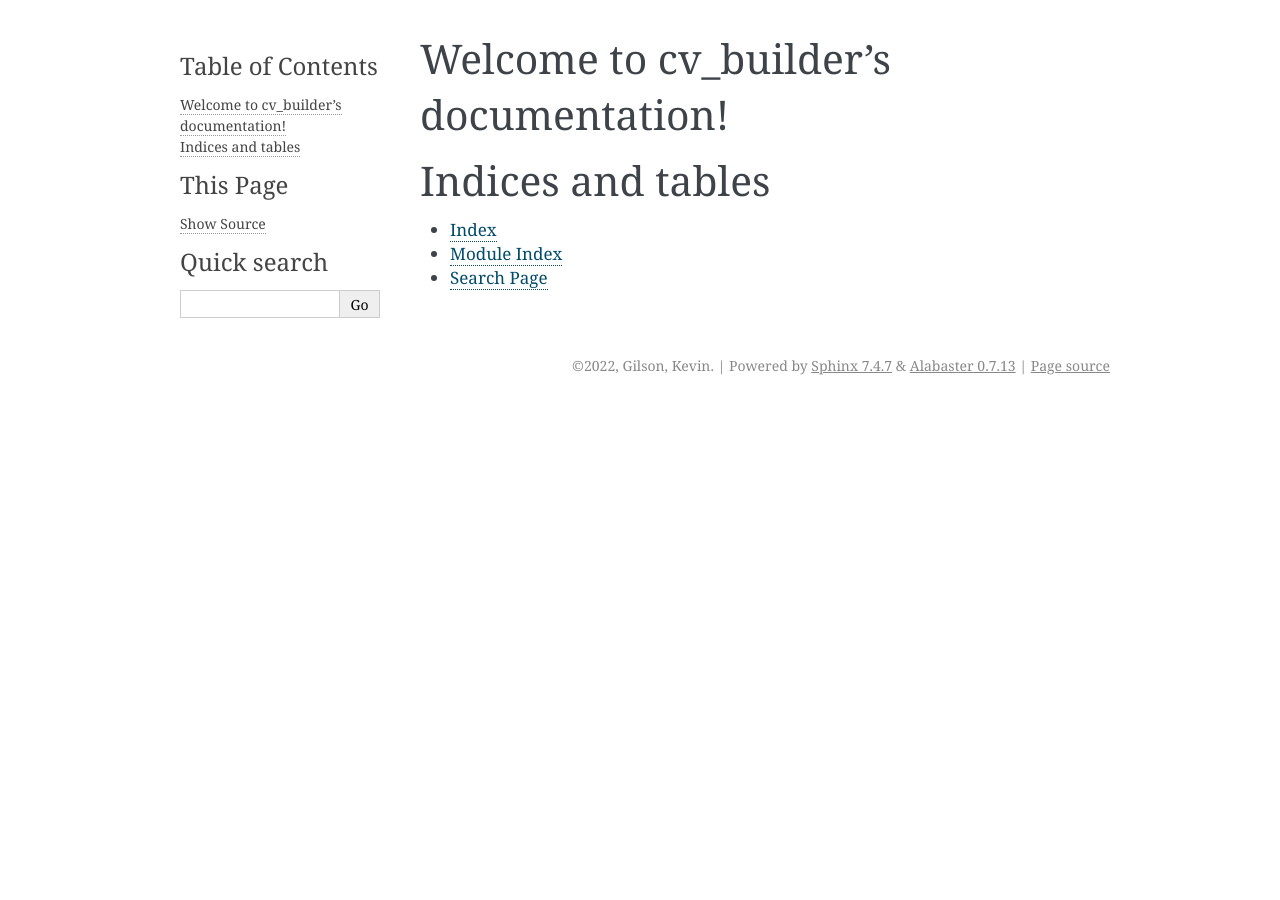
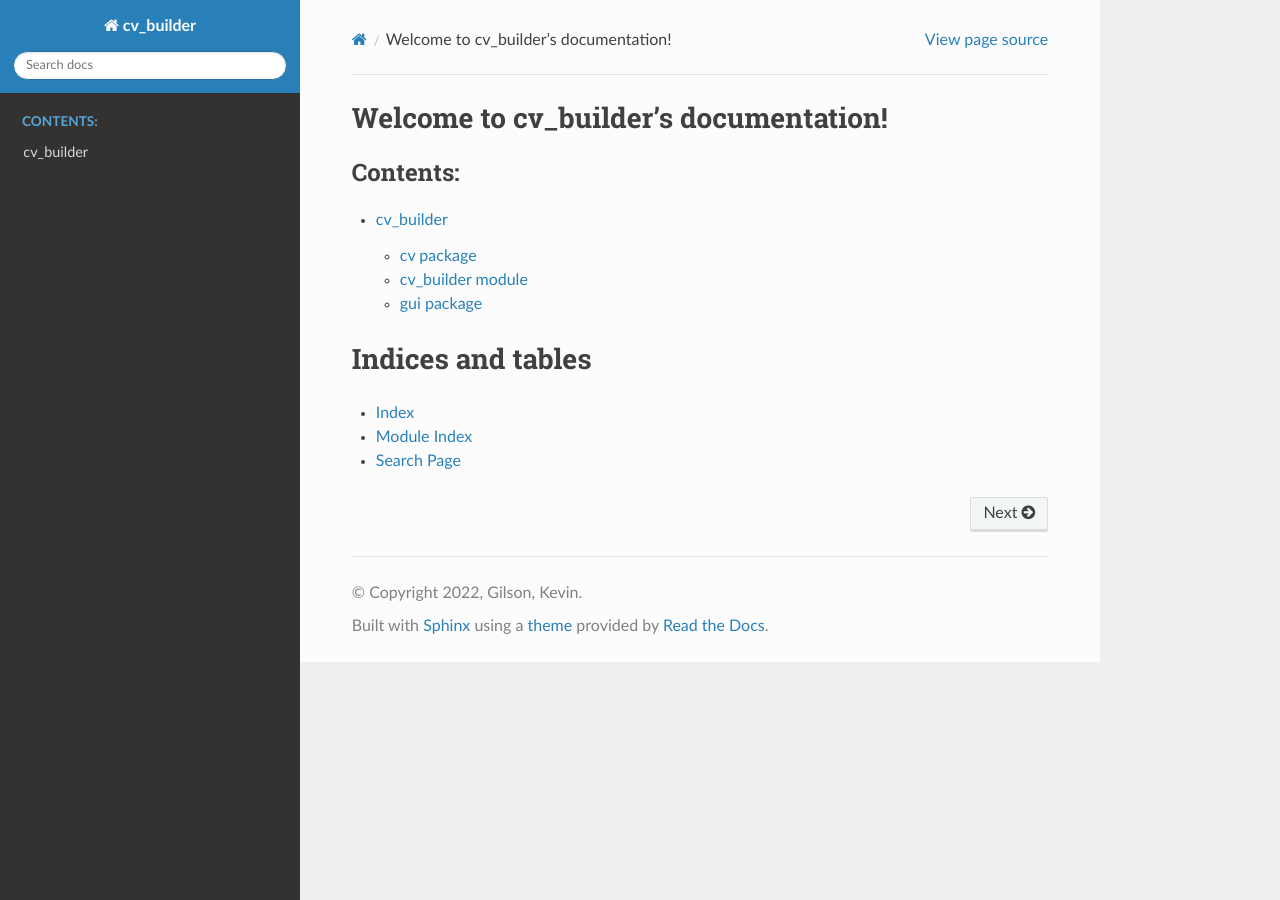
Before and after one commit to gilsonk/cv_builder, a Sphinx documentation site: the page built from docs/index.rst, in a window 1280 px wide. Built offline with Sphinx 7.4.7 and the Read the Docs theme 2.0.0, drawn with Linux system fonts in a browser that asks for light colours.

Commit message:
Update Sphinx config and README

```diff
--- a/docs/conf.py
+++ b/docs/conf.py
@@ -14,7 +14,7 @@
 import os
 import sys
 
-sys.path.insert(0, os.path.abspath(".."))
+sys.path.insert(0, os.path.abspath("../cv_builder"))
 
 
 # -- Project information -----------------------------------------------------
@@ -24,7 +24,7 @@ copyright = "2022, Gilson, Kevin"
 author = "Gilson, Kevin"
 
 # The full version, including alpha/beta/rc tags
-release = "0.5.0"
+release = "0.5.1"
 
 
 # -- General configuration ---------------------------------------------------
@@ -52,7 +52,7 @@ exclude_patterns = []
 # The theme to use for HTML and HTML Help pages.  See the documentation for
 # a list of builtin themes.
 #
-html_theme = "alabaster"
+html_theme = "sphinx_rtd_theme"
 
 # Add any paths that contain custom static files (such as style sheets) here,
 # relative to this directory. They are copied after the builtin static files,
--- a/docs/index.rst
+++ b/docs/index.rst
@@ -10,6 +10,8 @@ Welcome to cv_builder's documentation!
    :maxdepth: 2
    :caption: Contents:
 
+   modules
+
 
 
 Indices and tables
--- a/requirements.txt
+++ b/requirements.txt
@@ -3,4 +3,5 @@ docxtpl==0.12.0
 Jinja2==3.0.3
 pre-commit==2.19.0
 Sphinx==5.0.1
+sphinx_rtd_theme==1.0.0
 tk==0.1.0
```
Also changed, not shown: README.md (+2 -2 lines).
